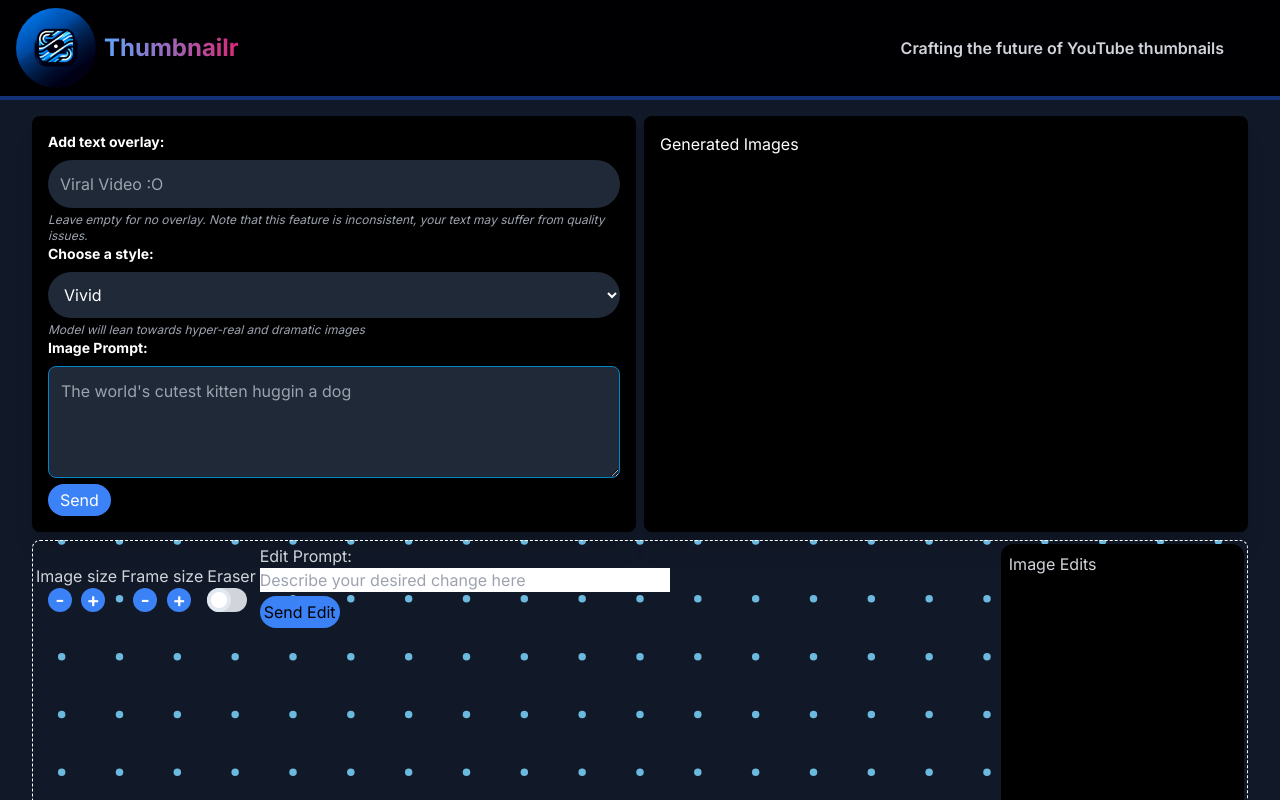
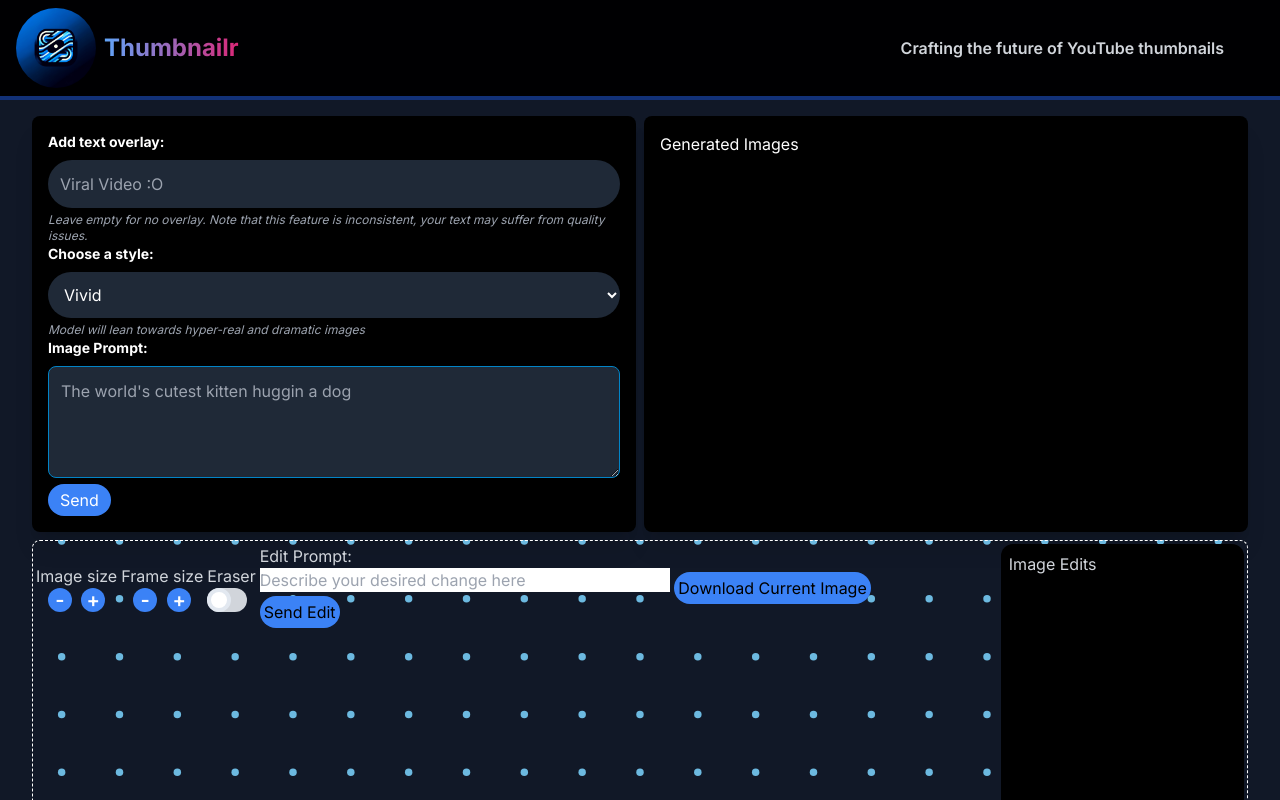
Before and after one commit to slee1996/sapphireSM, a Next.js app: page / in a window 1280 px wide. Shown: the top 800 px of the page. Built offline with nearby package versions, Linux system fonts and the light colour scheme.

Commit message:
feat: download current image btn

```diff
--- a/app/components/CommandBar.tsx
+++ b/app/components/CommandBar.tsx
@@ -6,6 +6,7 @@ export const CommandBar = ({
   editPrompt,
   setEditPrompt,
   captureHandler,
+  downloadCurrentImage,
 }: {
   zoom: (zoomFactor: number) => void;
   setFrame: any;
@@ -14,21 +15,22 @@ export const CommandBar = ({
   editPrompt: string;
   setEditPrompt: (value: any) => void;
   captureHandler: any;
+  downloadCurrentImage: () => void;
 }) => {
   return (
-    <div className='md:absolute md:top-0 md:left-0 p-0 md:p-1 md:m-0 m-2 space-x-1 flex items-center'>
+    <div className="md:absolute md:top-0 md:left-0 p-0 md:p-1 md:m-0 m-2 space-x-1 flex items-center">
       <div>
         Image size
-        <div className='flex flex-row justify-between mx-3'>
+        <div className="flex flex-row justify-between mx-3">
           <button
             onClick={() => zoom(0.9)}
-            className='p-0 h-6 w-6 bg-blue-500 hover:bg-blue-600 text-white rounded-xl text-xl font-semibold flex items-center justify-center'
+            className="p-0 h-6 w-6 bg-blue-500 hover:bg-blue-600 text-white rounded-xl text-xl font-semibold flex items-center justify-center"
           >
             -
           </button>
           <button
             onClick={() => zoom(1.1)}
-            className='p-0 h-6 w-6 bg-blue-500 hover:bg-blue-600 text-white rounded-xl text-xl font-semibold flex items-center justify-center'
+            className="p-0 h-6 w-6 bg-blue-500 hover:bg-blue-600 text-white rounded-xl text-xl font-semibold flex items-center justify-center"
           >
             +
           </button>
@@ -36,7 +38,7 @@ export const CommandBar = ({
       </div>
       <div>
         Frame size
-        <div className='flex flex-row justify-between mx-3'>
+        <div className="flex flex-row justify-between mx-3">
           <button
             onClick={() =>
               setFrame((currentVal: any) => {
@@ -53,7 +55,7 @@ export const CommandBar = ({
                 };
               })
             }
-            className='p-0 h-6 w-6 bg-blue-500 hover:bg-blue-600 text-white rounded-xl text-xl font-semibold flex items-center justify-center'
+            className="p-0 h-6 w-6 bg-blue-500 hover:bg-blue-600 text-white rounded-xl text-xl font-semibold flex items-center justify-center"
           >
             -
           </button>
@@ -73,7 +75,7 @@ export const CommandBar = ({
                 };
               })
             }
-            className='p-0 h-6 w-6 bg-blue-500 hover:bg-blue-600 text-white rounded-xl text-xl font-semibold flex items-center justify-center'
+            className="p-0 h-6 w-6 bg-blue-500 hover:bg-blue-600 text-white rounded-xl text-xl font-semibold flex items-center justify-center"
           >
             +
           </button>
@@ -81,21 +83,21 @@ export const CommandBar = ({
       </div>
       <div>
         Eraser
-        <div className='flex items-center space-x-2'>
-          <div className='relative inline-block w-10 mr-2 align-middle select-none transition duration-200 ease-in'>
+        <div className="flex items-center space-x-2">
+          <div className="relative inline-block w-10 mr-2 align-middle select-none transition duration-200 ease-in">
             <input
-              type='checkbox'
-              name='toggle'
-              id='toggle'
+              type="checkbox"
+              name="toggle"
+              id="toggle"
               checked={isDrawing}
               onChange={() => {
                 setIsDrawing(!isDrawing);
               }}
-              className='toggle-checkbox absolute block w-6 h-6 rounded-full bg-white border-4 appearance-none cursor-pointer peer checked:left-4 hover:w-7 hover:h-7 hover:translate-y-[-5%]'
+              className="toggle-checkbox absolute block w-6 h-6 rounded-full bg-white border-4 appearance-none cursor-pointer peer checked:left-4 hover:w-7 hover:h-7 hover:translate-y-[-5%]"
             />
             <label
-              htmlFor='toggle'
-              className='toggle-label block overflow-hidden h-6 rounded-full bg-gray-300 cursor-pointer peer-checked:bg-blue-500'
+              htmlFor="toggle"
+              className="toggle-label block overflow-hidden h-6 rounded-full bg-gray-300 cursor-pointer peer-checked:bg-blue-500"
             ></label>
           </div>
         </div>
@@ -103,18 +105,26 @@ export const CommandBar = ({
       <div>
         <label>Edit Prompt: </label>
         <input
-          className='text-black w-full'
-          placeholder='Describe your desired change here'
+          className="text-black w-full"
+          placeholder="Describe your desired change here"
           value={editPrompt}
           onChange={(e) => setEditPrompt(e.target.value)}
         />
         <button
-          className='rounded-full bg-blue-500 hover:bg-blue-600 p-1 text-black my-1'
+          className="rounded-full bg-blue-500 hover:bg-blue-600 p-1 text-black my-1"
           onClick={() => captureHandler()}
         >
           Send Edit
         </button>
       </div>
+      <div>
+        <button
+          className="rounded-full bg-blue-500 hover:bg-blue-600 p-1 text-black my-1"
+          onClick={downloadCurrentImage}
+        >
+          Download Current Image
+        </button>
+      </div>
     </div>
   );
 };
--- a/app/components/NewCanvas.tsx
+++ b/app/components/NewCanvas.tsx
@@ -260,6 +260,24 @@ export const NewCanvas = ({
     }
   };
 
+  const downloadCurrentImage = () => {
+    const offscreenCanvas = offscreenCanvasRef.current;
+    if (offscreenCanvas) {
+      // Get the data URL of the canvas content
+      const imageUrl = offscreenCanvas.toDataURL("image/png");
+
+      // Create a temporary link element
+      const downloadLink = document.createElement("a");
+      downloadLink.href = imageUrl;
+      downloadLink.download = "canvas-image.png"; // Name the downloaded file
+
+      // Append the link to the DOM and trigger the download, then remove the link
+      document.body.appendChild(downloadLink);
+      downloadLink.click();
+      document.body.removeChild(downloadLink);
+    }
+  };
+
   return (
     <div className="flex flex-col space-y-4 sm:space-y-0 md:flex-row md:space-x-4 my-2">
       <div className="relative">
@@ -271,6 +289,7 @@ export const NewCanvas = ({
           editPrompt={editPrompt}
           setEditPrompt={setEditPrompt}
           captureHandler={captureHandler}
+          downloadCurrentImage={downloadCurrentImage}
         />
         <canvas
           ref={offscreenCanvasRef}
```
